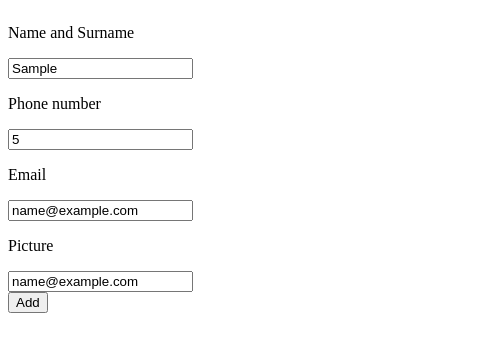
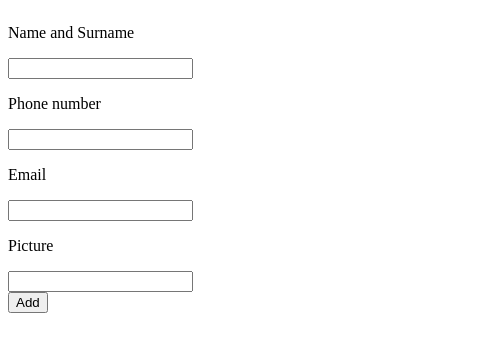
Before and after one commit to DejanBulatic/Adressbook, a plain HTML site: page index.html in a window 1280 px wide. Both pictures are taken after typing "Sample", "5", "name@example.com", "name@example.com" into the empty fields and a click on the button "Add". Shown: the full height of the page, 0-483 px from the left. Drawn offline with Linux system fonts and the light colour scheme.

Commit message:
Added some js that clears the inputs after adding a contact

```diff
--- a/index.html
+++ b/index.html
@@ -91,7 +91,13 @@
                                             .replace(/{{phonenumber}}/g, phonenumber)
                                             .replace(/{{email}}/g, email)
                                             .replace(/{{picture}}/g, picture);
+            //Clearing inputs
+            inputNameSurname.value = "";
+            inputPhoneNumber.value = "";
+            inputEmail.value = "";
+            inputPicture.value = "";
         };
+
 
 
     </script>
```
